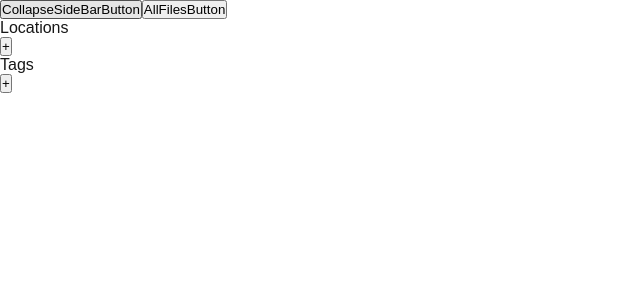
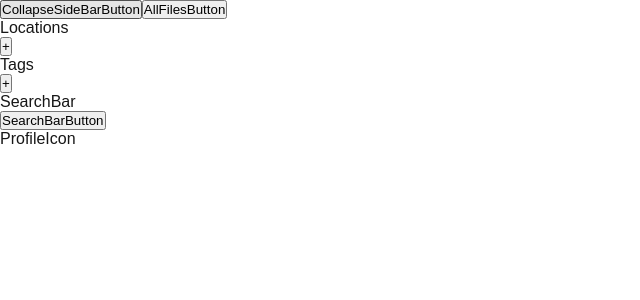
Before and after one commit to jamellemessinger/physical-file-organizer, a Next.js app: page / in a window 1280 px wide. Shown: the top 300 px of the page, without its empty margins (0-640 px from the left). Built offline with nearby package versions, Linux system fonts and the light colour scheme.

Commit message:
add SeachContainer.jsx to page.jsx

```diff
--- a/src/app/page.jsx
+++ b/src/app/page.jsx
@@ -1,9 +1,11 @@
 import FileSideBar from '@/components/file-navgation/FileSideBar';
+import SearchContainer from '@/components/search/SearchContainer';
 
 export default function Home() {
   return (
     <>
       <FileSideBar />
+      <SearchContainer />
     </>
   );
 }
```
